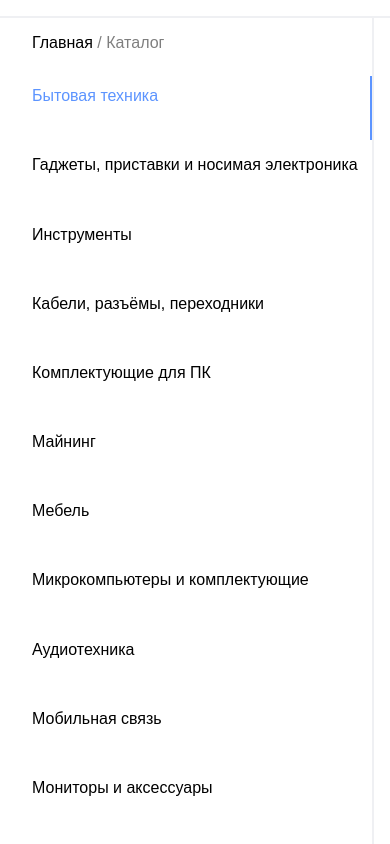
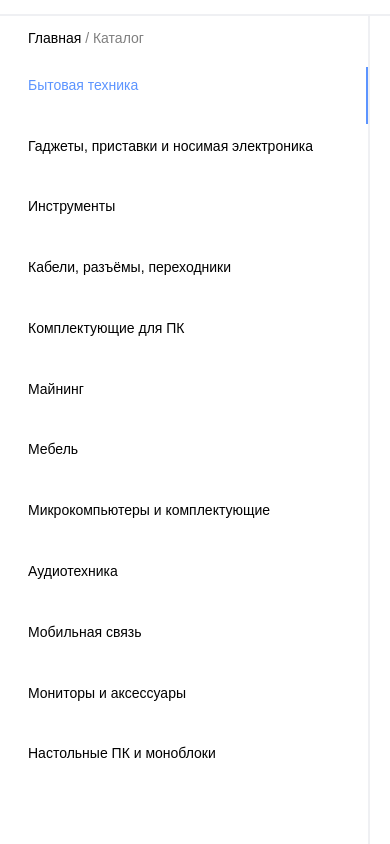
Before and after one commit to inacio000/catalog-menu, a Next.js app: page / in a window 390 px wide. Shown: the top 844 px of the page. Built offline with nearby package versions, Linux system fonts and the light colour scheme.

Commit message:
refactor: refactor global style and add font media query

```diff
--- a/src/app/globals.css
+++ b/src/app/globals.css
@@ -1,3 +1,9 @@
+* {
+  box-sizing: border-box;
+  padding: 0;
+  margin: 0;
+}
+
 :root {
   /* Primary color */
   --blue-3: #5C94FF;
@@ -10,8 +16,22 @@
   --blue-10: #EFF5FF;
   --light-gray15: #EFF0F3;
 
-  /* Thirdly color */
-  --black-50:
+  /* Input colors */
+  --placeholder: #7A7F89;
+  --border-input: #d9d9d9;
+  --bg-input: #f9f9f9;
+}
+
+@media (max-width: 1080px) {
+  html {
+      font-size: 93.75%;
+  }
+}
+
+@media (max-width: 720px) {
+  html {
+      font-size: 87.5%;
+  }
 }
 
 html,
@@ -26,11 +46,6 @@ body {
   -moz-osx-font-smoothing: grayscale;
 }
 
-* {
-  box-sizing: border-box;
-  padding: 0;
-  margin: 0;
-}
 
 li {
   list-style: none;
@@ -53,7 +68,7 @@ a {
 }
 
 .section_content {
-  padding: 4rem 20px;
+  padding: 4rem 2rem;
   flex-grow: 1;
 
   /* display: flex;
@@ -66,7 +81,6 @@ a {
 .container {
   width: 100%;
 
-  border: 1px solid red;
 }
 
 .container h1 {
@@ -76,6 +90,7 @@ a {
   display: flex;
   justify-content: center;
   align-items: center;
+  text-align: center;
 
   color: var(--white);
   font-weight: 600;
@@ -93,5 +108,4 @@ a {
 
   flex-wrap: wrap;
 
-  border: 1px solid red;
 }
```
